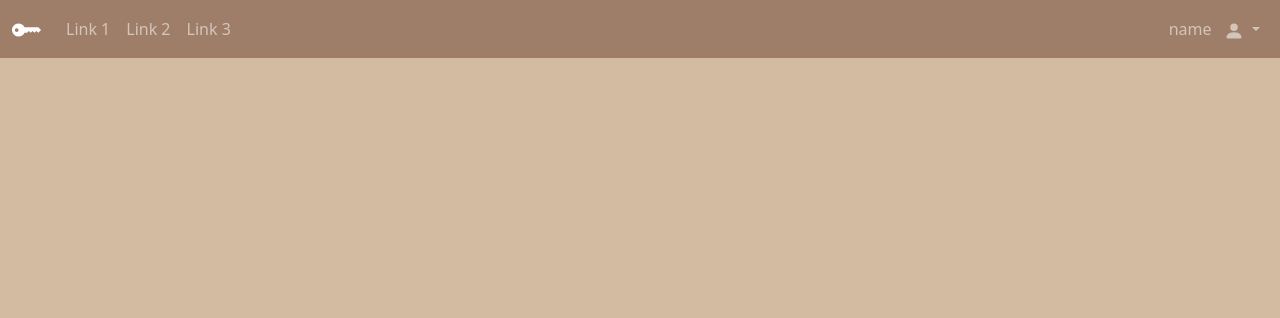
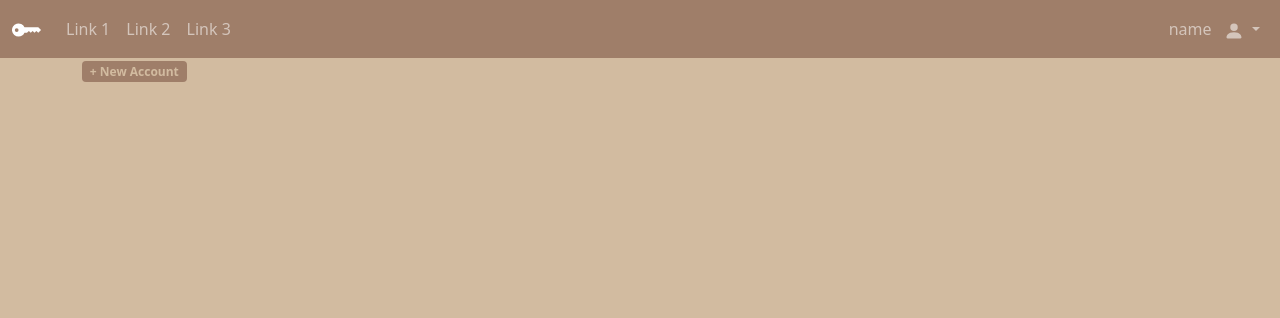
Before and after one commit to misterrager8/PassGen, a Flask app: page / in a window 1280 px wide. Shown: the top 318 px of the page. Run offline with Flask 2, Linux system fonts and the light colour scheme; the visitor is signed in with stand-in values (Sample User, id 1); data comes from the database, SQL or seed files in the repository.

Commit message:
Add account_create/delete fns, change title of home page, add account_card macro

```diff
--- a/PassGen/static/main.css
+++ b/PassGen/static/main.css
@@ -5,14 +5,14 @@
     --body-txt: #9F7E69;
 }
 
-body, .modal-content, .form-control, .dropdown-menu {
+body, .modal-content, .form-control, .dropdown-menu, .card {
     background-color: var(--body-bg) !important;
     color: var(--body-txt) !important;
 }
 
-.navbar, .btn, .dropdown-item:hover {
-    background-color: var(--navbar-bg);
-    color: var(--navbar-txt);
+.navbar, .btn, .dropdown-item:hover, .badge-custom {
+    background-color: var(--navbar-bg) !important;
+    color: var(--navbar-txt) !important;
 }
 
 a:hover {
@@ -23,3 +23,14 @@ a:hover {
     color: inherit;
     text-decoration: none;
 }
+
+.card-body {
+    border: 1px solid var(--body-txt);
+    border-radius: 10px;
+    margin-top: 10px;
+    text-align: center;
+}
+
+.bg-danger {
+    color: white !important;
+}
--- a/PassGen/static/main.js
+++ b/PassGen/static/main.js
@@ -1,3 +1,26 @@
 function toggleDiv(divId) {
     $('#' + divId).toggle();
 }
+
+function refreshDiv(divId) {
+    $('#' + divId).load(location.href + ' #' + divId);
+}
+
+function accountCreate() {
+    $.post('account_create', {
+        name: $('#name').val(),
+        user_: $('#user_').val(),
+        pass_: $('#pass_').val(),
+        hint: $('#hint').val()
+    }, function(data) {
+        refreshDiv('accounts');
+    });
+}
+
+function accountDelete(accountId) {
+    $.get('account_delete', {
+        id_: accountId
+    }, function(data) {
+        refreshDiv('accounts');
+    });
+}
--- a/PassGen/templates/index.html
+++ b/PassGen/templates/index.html
@@ -2,5 +2,15 @@
 {% import "macros.html" as macros with context %}
 
 {% block body %}
-<title>Home</title>
+<title>PassGen</title>
+{% if not current_user.is_anonymous %}
+<a class="badge badge-custom link" onclick="toggleDiv('accountCreate')">+ New Account</a>
+<div class="py-3" id="accountCreate" style="display:none">{{ macros.account_create_form() }}</div>
+
+<div id="accounts" class="row">
+  {% for i in current_user.accounts %}
+  {{ macros.account_card(i) }}
+  {% endfor %}
+</div>
+{% endif %}
 {% endblock %}
--- a/PassGen/templates/macros.html
+++ b/PassGen/templates/macros.html
@@ -37,6 +37,17 @@
 </svg>
 {% endmacro %}
 
+{% macro account_card(account) %}
+<div class="card border-0 col-4">
+  <div class="card-body">
+    <span class="h2 d-block">{{ account.name }}</span>
+    <span class="d-block">{{ account.user_ }}</span>
+    <a class="badge link bg-danger" onclick="toggleDiv('delete' + {{ account.id }})">Delete</a>
+    <a id="delete{{ account.id }}" class="badge link" style="display:none" onclick="accountDelete({{ account.id }})">Delete?</a>
+  </div>
+</div>
+{% endmacro %}
+
 {% macro login_form() %}
 <form method="POST" action="{{ url_for('login') }}" class="form-group">
   <input type="email" class="form-control mb-2" autocomplete="off" placeholder="E-mail" name="email">
@@ -52,3 +63,13 @@
   <button type="submit" class="btn w-100">Sign Up</button>
 </form>
 {% endmacro %}
+
+{% macro account_create_form() %}
+<form class="form-group" onsubmit="event.preventDefault(); accountCreate(); this.reset();">
+  <input type="text" class="form-control mb-2" autocomplete="off" placeholder="Account Name" id="name">
+  <input type="text" class="form-control mb-2" autocomplete="off" placeholder="User" id="user_">
+  <input type="text" class="form-control mb-2" autocomplete="off" placeholder="Pass" id="pass_">
+  <input type="text" class="form-control mb-2" autocomplete="off" placeholder="Hint" id="hint">
+  <button type="submit" class="btn w-100">+</button>
+</form>
+{% endmacro %}
--- a/PassGen/views.py
+++ b/PassGen/views.py
@@ -1,11 +1,13 @@
+import random
+
 from flask import render_template, current_app, url_for, request
-from flask_login import logout_user, login_user
+from flask_login import logout_user, login_user, login_required, current_user
 from werkzeug.security import check_password_hash, generate_password_hash
 from werkzeug.utils import redirect
 
 from PassGen import login_manager, db
 from PassGen.ctrla import Database
-from PassGen.models import User
+from PassGen.models import User, Account
 
 database = Database()
 
@@ -48,3 +50,26 @@ def signup():
 @current_app.route("/")
 def index():
     return render_template("index.html")
+
+
+@current_app.route("/account_create", methods=["POST"])
+@login_required
+def account_create():
+    _ = Account(name=request.form["name"],
+                user_=request.form["user_"],
+                pass_=request.form["pass_"],
+                hint=request.form["hint"],
+                color="#{:06x}".format(random.randint(0, 0xFFFFFF)),
+                user_id=current_user.id)
+
+    database.create(_)
+    return redirect(request.referrer)
+
+
+@current_app.route("/account_delete")
+@login_required
+def account_delete():
+    _: Account = database.get(Account, request.args.get("id_"))
+
+    database.delete(_)
+    return redirect(request.referrer)
```
